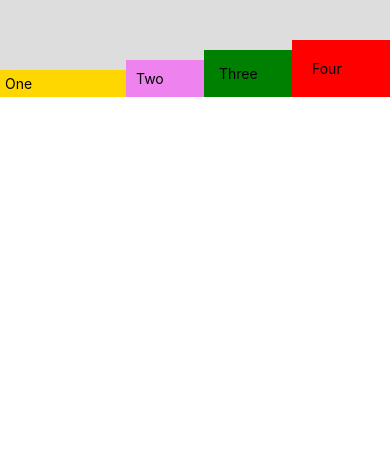
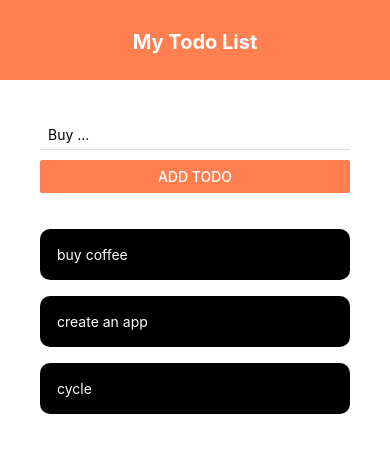
Before and after one commit to aashiqahmed98/todo-list-react-native-app, a React Native app: screen / in a window 390 px wide. Shown: the top 452 px of the page. Built offline with nearby package versions, Linux system fonts and the light colour scheme.

Commit message:
todolist - flatlist to scroll

```diff
--- a/App.js
+++ b/App.js
@@ -56,28 +56,28 @@
 	}
 
 	return (
-		<Sandbox />
-		// <TouchableWithoutFeedback
-		// 	onPress={() => {
-		// 		console.log('dismissed keyboard')
-		// 		Keyboard.dismiss()
-		// 	}}>
-		// 	<View style={styles.container}>
-		// 		<Header />
-		// 		<View style={styles.content}>
-		// 			<AddTodoItem addTodoHandler={addNewTodoItem} />
-		// 			<View style={styles.list}>
-		// 				<FlatList
-		// 					data={todos}
-		// 					renderItem={({ item }) => (
-		// 						<TodoItem item={item} pressHandler={pressHandler} />
-		// 					)}
-		// 					keyExtractor={(item) => item.key}
-		// 				/>
-		// 			</View>
-		// 		</View>
-		// 	</View>
-		// </TouchableWithoutFeedback>
+		// <Sandbox />
+		<TouchableWithoutFeedback
+			onPress={() => {
+				console.log('dismissed keyboard')
+				Keyboard.dismiss()
+			}}>
+			<View style={styles.container}>
+				<Header />
+				<View style={styles.content}>
+					<AddTodoItem addTodoHandler={addNewTodoItem} />
+					<View style={styles.list}>
+						<FlatList
+							data={todos}
+							renderItem={({ item }) => (
+								<TodoItem item={item} pressHandler={pressHandler} />
+							)}
+							keyExtractor={(item) => item.key}
+						/>
+					</View>
+				</View>
+			</View>
+		</TouchableWithoutFeedback>
 	)
 }
 
@@ -87,9 +87,11 @@
 		backgroundColor: '#fff',
 	},
 	content: {
+		flex: 1,
 		padding: 40,
 	},
 	list: {
 		marginTop: 20,
+		flex: 1,
 	},
 })
```
